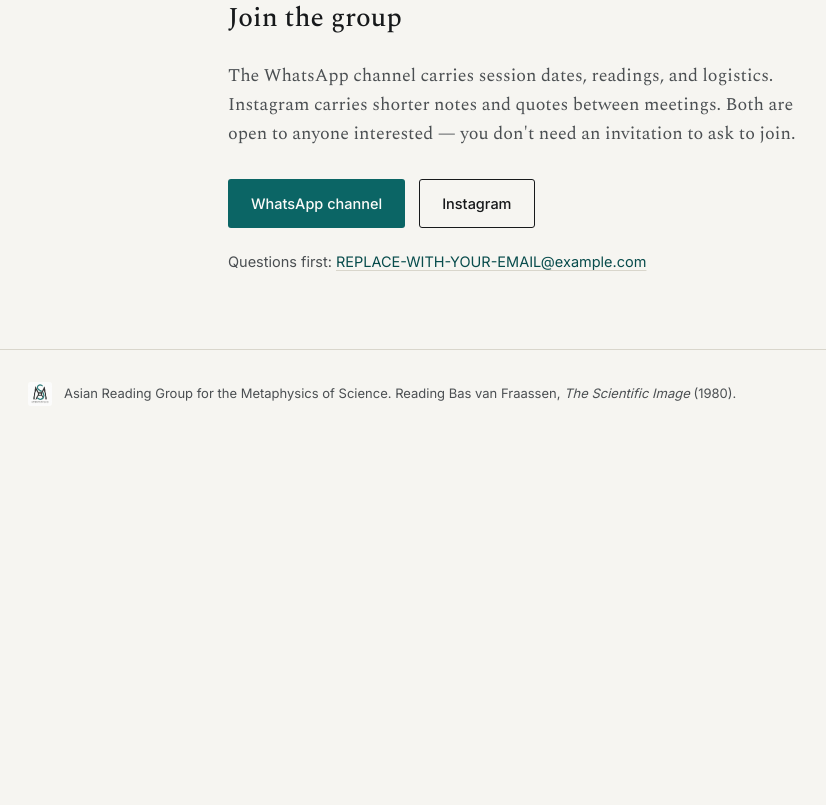
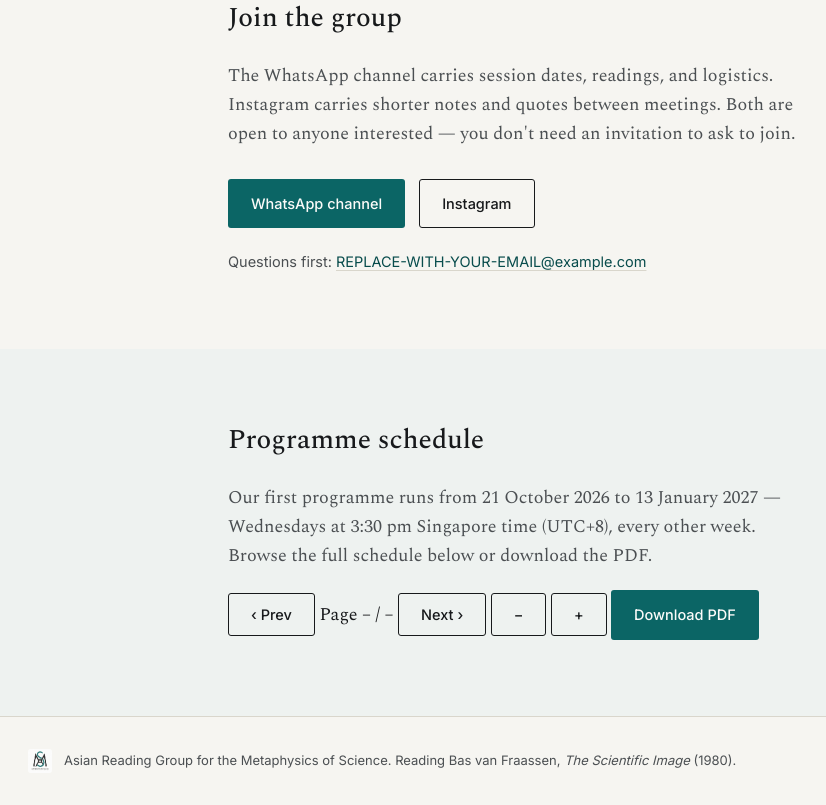
Before and after one commit to luca-molinari-ge/asmp, a plain HTML site: page index.html in a window 1280 px wide. Shown: the part 3894-4699 px from the top of the page, without its empty margins (120-946 px from the left). Before the commit the page ends 4332 px from the top, so only its background shows below. Drawn offline with nearby package versions, Linux system fonts and the light colour scheme.

Commit message:
Update index.html

```diff
--- a/index.html
+++ b/index.html
@@ -185,6 +185,32 @@
     </div>
   </section>
 
+
+
+  <section class="section section-tint" id="schedule">
+  <div class="wrap wrap-narrow">
+    <h2>Programme schedule</h2>
+    <p>
+      Our first programme runs from 21 October 2026 to 13 January 2027 —
+      Wednesdays at 3:30&nbsp;pm Singapore time (UTC+8), every other week.
+      Browse the full schedule below or download the PDF.
+    </p>
+
+    <div class="pdf-toolbar">
+      <button class="btn btn-secondary btn-sm" id="pdfPrev" aria-label="Previous page">‹ Prev</button>
+      <span class="pdf-page-indicator" id="pdfPageInfo" aria-live="polite">Page – / –</span>
+      <button class="btn btn-secondary btn-sm" id="pdfNext" aria-label="Next page">Next ›</button>
+      <button class="btn btn-secondary btn-sm" id="pdfZoomOut" aria-label="Zoom out">−</button>
+      <button class="btn btn-secondary btn-sm" id="pdfZoomIn" aria-label="Zoom in">+</button>
+      <a class="btn btn-primary btn-sm" href="assets/schedule.pdf" download="asmp-schedule.pdf">Download PDF</a>
+    </div>
+
+    <div class="pdf-reader" id="pdfReader" role="region" aria-label="Programme schedule PDF reader">
+      <!-- Rendered by PDF.js; iframe fallback appears if PDF.js fails to load -->
+      <div class="pdf-pages" id="pdfPages"></div>
+    </div>
+  </div>
+</section>
 </main>
 
 <footer class="site-footer">
```
